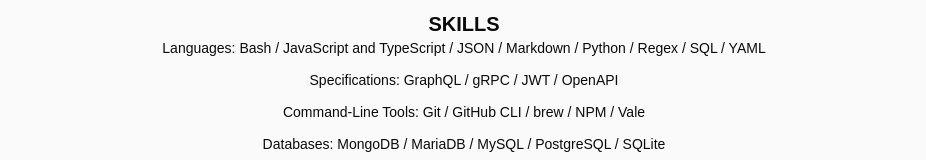
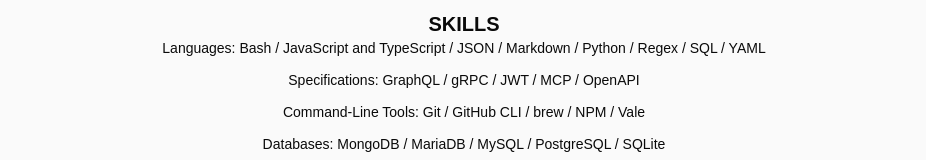
Before and after one commit to christianareas/resume, a Next.js app: page / in a window 1280 px wide. Shown: the part 734-894 px from the top of the page, without its empty margins (176-1102 px from the left). Built offline with nearby package versions, Linux system fonts and the light colour scheme.

Commit message:
Added MCP as a skill to my resume.

```diff
--- a/src/data/resume.ts
+++ b/src/data/resume.ts
@@ -388,9 +388,15 @@
 				},
 				{
 					candidateId: "d5a5e5dc-f2dd-4f5a-8745-0e835d9f26a5",
+					skillId: "6d150ec7-5415-4d31-92a7-ebc812ae22e8",
+					skill: "MCP",
+					sortOrder: 3,
+				},
+				{
+					candidateId: "d5a5e5dc-f2dd-4f5a-8745-0e835d9f26a5",
 					skillId: "942f9e68-d2c4-409b-aacc-eebace3b5c27",
 					skill: "OpenAPI",
-					sortOrder: 3,
+					sortOrder: 4,
 				},
 			],
 		},
```
